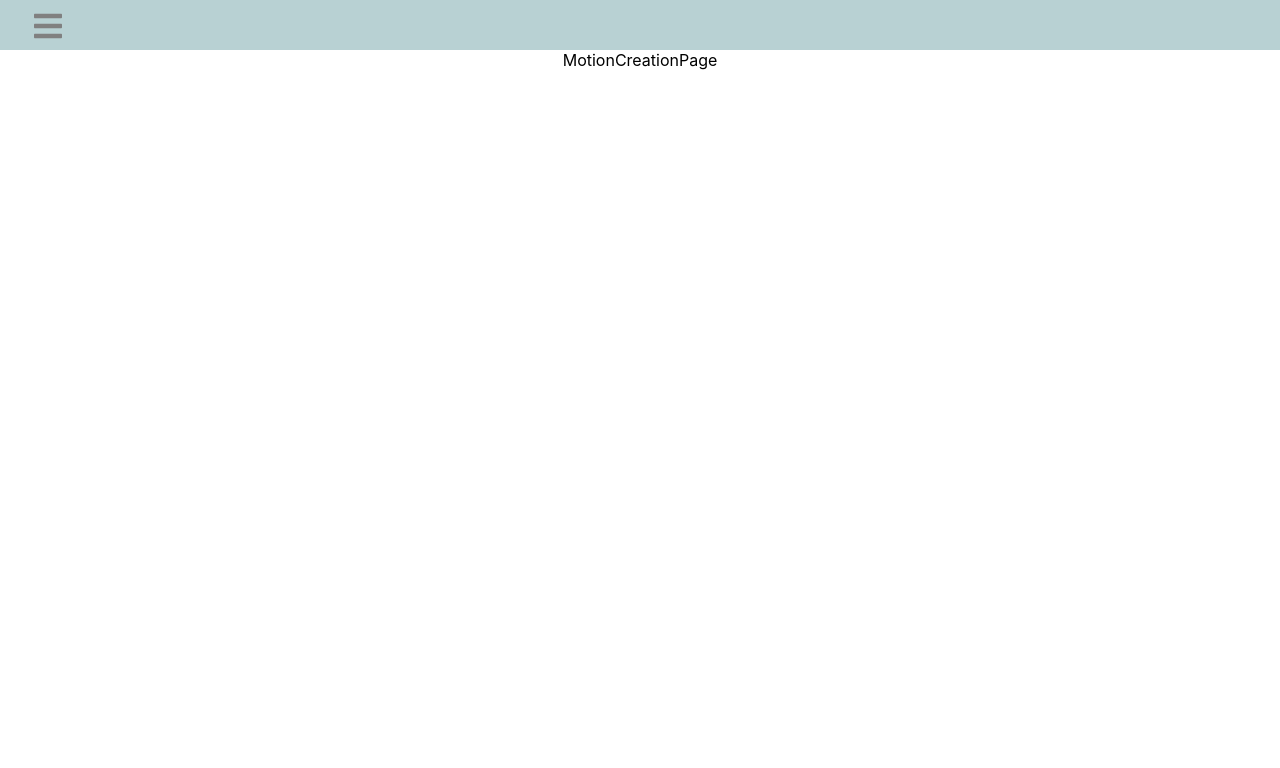
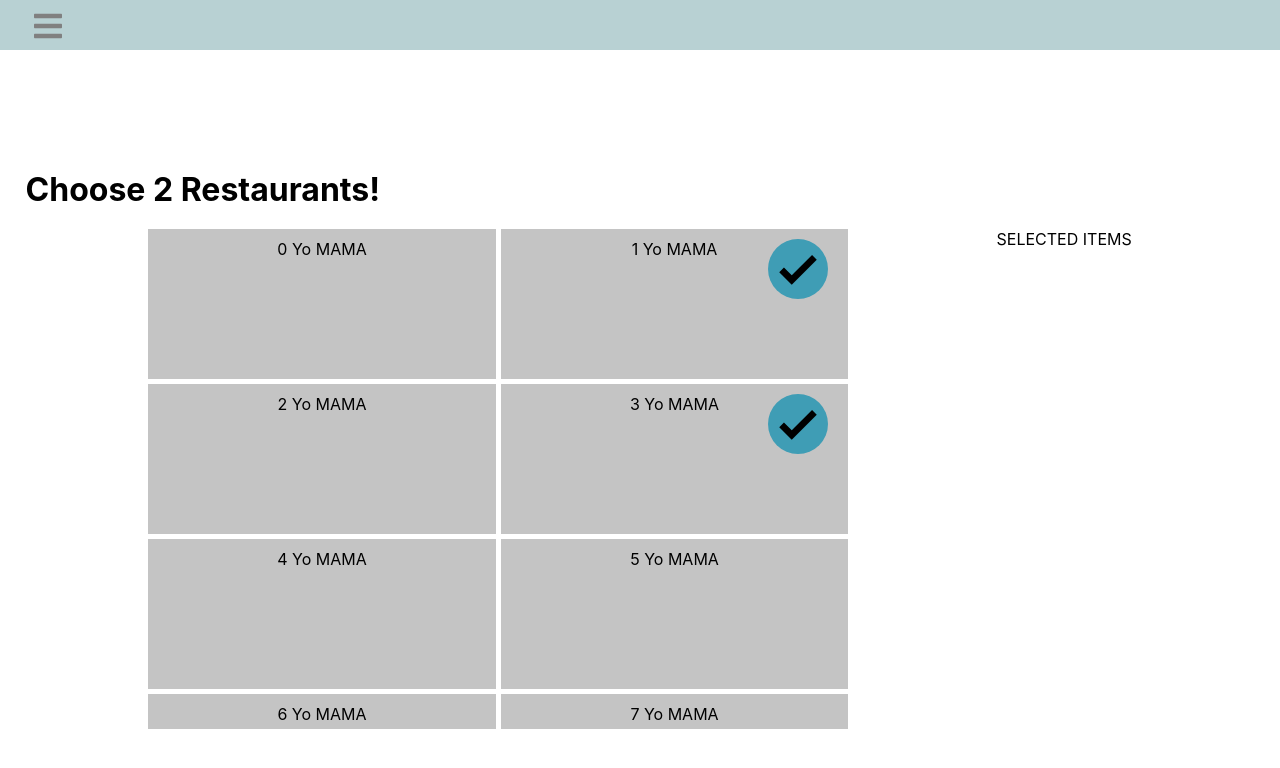
Before and after one commit to tylercodes1/Team7ProjectRepo, a React (Create React App) app: page /motion-creation in a window 1280 px wide. Shown: the top 768 px of the page. Built offline with nearby package versions, Linux system fonts and the light colour scheme.

Commit message:
Basic Clicking Functionality

```diff
--- a/src/components/MultiSelector/MultiSelector.css
+++ b/src/components/MultiSelector/MultiSelector.css
@@ -0,0 +1,35 @@
+.multi-selector {
+  /* height: calc(100% - 60px); */
+  /* position: absolute; */
+  /* left: calc(100vw - 700px); */
+  height: calc(100% - 120px);
+  width: 700px;
+  display: grid;
+  row-gap: 5px;
+  column-gap: 5px;
+  align-items: center;
+  justify-items: center;
+  overflow-y: auto;
+  grid-template-columns: 1fr 1fr;
+}
+
+.selection-item {
+  position: relative;
+  padding: 10px;
+  background-color: #c4c4c4;
+  height: 150px;
+  width: 100%;
+  cursor: pointer;
+}
+
+.checked-item {
+  position: absolute;
+  right: 20px;
+  background-color: #3f9db5;
+  height: 60px;
+  width: 60px;
+  border-radius: 50%;
+  display: flex;
+  align-items: center;
+  justify-content: center;
+}
--- a/src/components/MultiSelector/MultiSelector.js
+++ b/src/components/MultiSelector/MultiSelector.js
@@ -0,0 +1,62 @@
+import React, { useState } from "react";
+import "./MultiSelector.css";
+import { GoCheck } from "react-icons/go";
+import { IconContext } from "react-icons";
+
+export default function MultiSelector(props) {
+  console.log(props.setSelectedRestaurants);
+
+  return (
+    <div className="multi-selector">
+      {props.data.map((el, index) =>
+        BuildItem(
+          index,
+          props.selectedRestaurants,
+          props.setSelectedRestaurants
+        )
+      )}
+    </div>
+  );
+}
+
+function BuildItem(index, selectedRestaurants, setSelectedRestaurants) {
+  return (
+    <div
+      className="selection-item"
+      key={index}
+      onClick={
+        selectedRestaurants.length === 4
+          ? () => {
+              if (selectedRestaurants.includes(index)) {
+                setSelectedRestaurants(
+                  selectedRestaurants.filter((i) => i !== index)
+                );
+              }
+            }
+          : () => {
+              if (selectedRestaurants.includes(index)) {
+                //   console.log(selectedRestaurants.filter(index => ));
+                setSelectedRestaurants(
+                  selectedRestaurants.filter((i) => i !== index)
+                );
+              } else {
+                setSelectedRestaurants([...selectedRestaurants, index]);
+              }
+            }
+      }
+    >
+      {selectedRestaurants.includes(index) && (
+        <div className="checked-item">
+          <IconContext.Provider
+            value={{
+              size: "50px",
+            }}
+          >
+            <GoCheck />
+          </IconContext.Provider>
+        </div>
+      )}
+      <div>{index} Yo MAMA</div>
+    </div>
+  );
+}
--- a/src/pages/MotionCreationPage/MotionCreationPage.css
+++ b/src/pages/MotionCreationPage/MotionCreationPage.css
@@ -1,3 +1,21 @@
-.motion-creation-page {
-  /* color: red; */
+.motion-creation-page-1 {
+  /* display: flex;
+  flex-direction: column;
+  align-items: center;
+  justify-content: center; */
+  padding-top: 120px;
+  position: relative;
+  height: calc(100% - 60px);
+  width: 100%;
 }
+
+.motion-creation-page-1 h1 {
+  text-align: start;
+  margin-left: 2vw;
+}
+
+.creation-view {
+  height: 100%;
+  display: flex;
+  justify-content: space-evenly;
+}
--- a/src/pages/MotionCreationPage/MotionCreationPage.js
+++ b/src/pages/MotionCreationPage/MotionCreationPage.js
@@ -1,6 +1,46 @@
-import React from "react";
+import React, { useState } from "react";
 import "./MotionCreationPage.css";
+import MultiSelector from "./../../components/MultiSelector/MultiSelector";
 
 export default function MotionCreationPage() {
-  return <div className="motion-creation-page">MotionCreationPage</div>;
+  const [selectedRestaurants, setSelectedRestaurants] = useState([1, 3]);
+
+  const action = 1;
+  switch (action) {
+    case 1:
+      return (
+        <div className="motion-creation-page-1">
+          <h1>Choose {4 - selectedRestaurants.length} Restaurants!</h1>
+          <div className="creation-view">
+            <MultiSelector
+              itemType="Restaurants"
+              data={[
+                { dat: 1 },
+                { dat: 2 },
+                { dat: 3 },
+                { dat: 4 },
+                { dat: 1 },
+                { dat: 2 },
+                { dat: 3 },
+                { dat: 4 },
+                { dat: 1 },
+                { dat: 2 },
+                { dat: 3 },
+                { dat: 4 },
+              ]}
+              selectedRestaurants={selectedRestaurants}
+              setSelectedRestaurants={(newSelected) =>
+                setSelectedRestaurants(newSelected)
+              }
+            />
+            <div>SELECTED ITEMS</div>
+          </div>
+        </div>
+      );
+    case 2:
+      return <div>2</div>;
+
+    case 3:
+      return <div>3</div>;
+  }
 }
```
